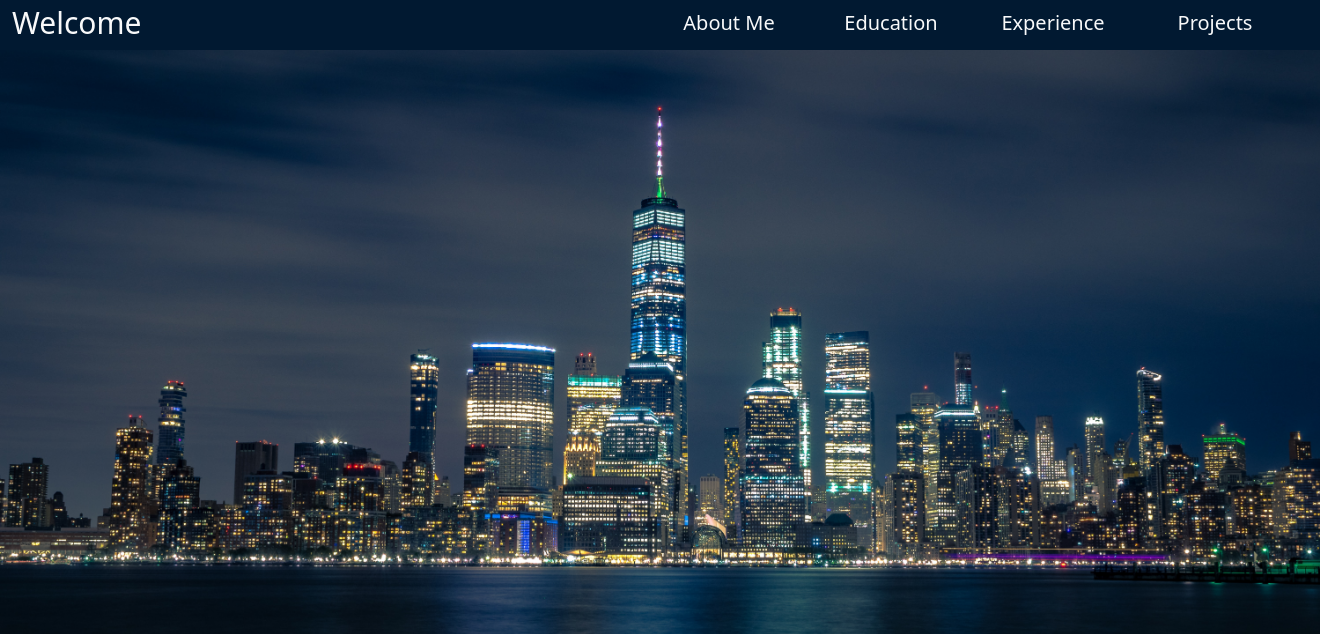
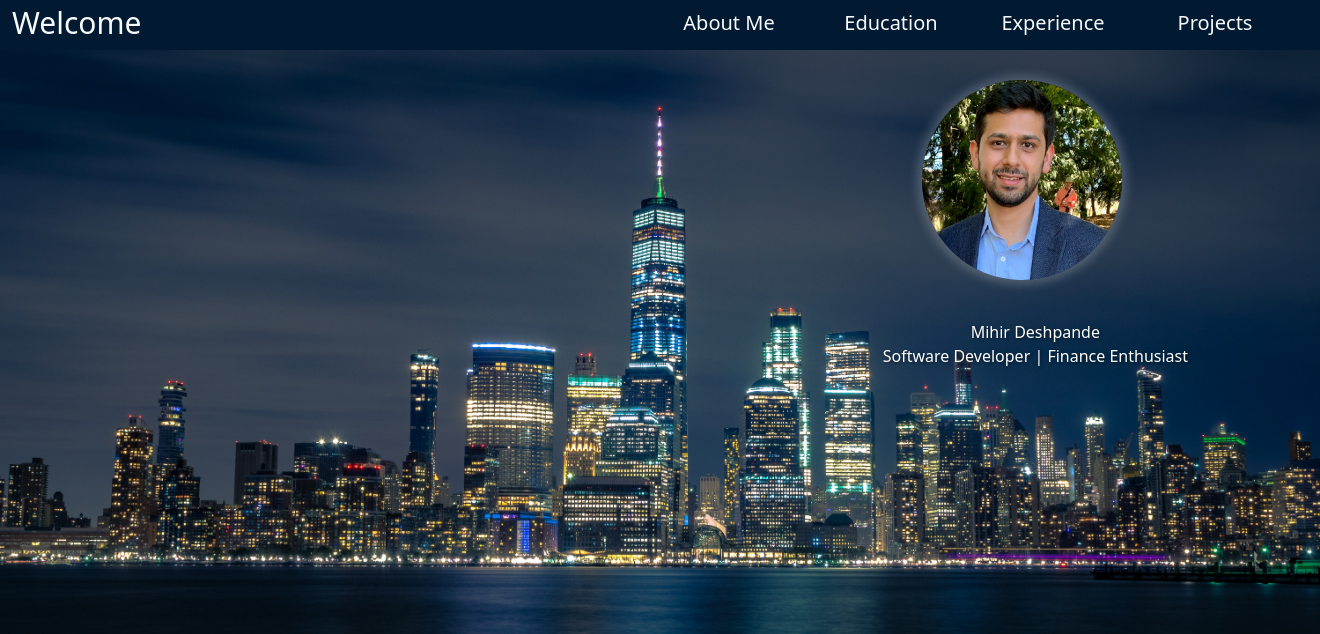
Before and after one commit to mihirdeshpande/mihir-portfolio, a Flask app: page / in a window 1320 px wide. Shown: the top 634 px of the page. Run offline with Flask 3, Linux system fonts and the light colour scheme; some libraries are stand-ins or nearby versions.

Commit message:
Added headshot and description below it

```diff
--- a/static/css/main_style.css
+++ b/static/css/main_style.css
@@ -64,3 +64,34 @@ p {
   align-items: center;
   justify-content: center;
 }
+
+.overlay-text {
+    position: absolute;
+    top: 40%; /* Adjust the position of the text vertically */
+    right: 10%; /* Adjust the position of the text horizontally */
+
+    font-size: 16px; /* Adjust the font size as needed */
+    color: white; /* Adjust the text color */
+    text-shadow: 1px 1px 3px rgba(0, 0, 0, 0.5); /* Optional: Add shadow to the text */
+}
+
+.circularimage {
+    position: absolute;
+    top: 10%; /* Adjust the position of the overlay image vertically */
+    right: 15%; /* Adjust the position of the overlay image horizontally */
+    border-radius: 100px;
+    box-shadow: 0 0 10px 5px rgba(255,255,255,.2);
+    height:200px;
+}
+
+@media (max-width: 768px) {
+            .overlay-text {
+                font-size: 10px; /* Adjust font size for smaller screens */
+                top: 18%;
+                right: 10%;
+            }
+
+            .circularimage {
+              height:40px;
+            }
+        }
--- a/templates/home.html
+++ b/templates/home.html
@@ -34,8 +34,16 @@
   <div style="height:50px; background-color:#011931;"></div>
 
   <!-- Image -->
-  <img src="static/images/nyc1.jpg" class="img-fluid" alt="...">
-
+  <div>
+    <img src="static/images/nyc1.jpg" class="img-fluid" alt="...">
+    <img class="overlay-image circularimage" src="static/images/headshot.jpg" alt="Overlay Image">
+    <div>
+      <p class="overlay-text text-center">
+        Mihir Deshpande <br>
+        Software Developer | Finance Enthusiast
+      </p>
+    </div>
+  </div>
 
   <section id="about" class="section text-center">
     <h2 class="mb-3" style="color:yellow; font-family:cursive;">Hi, I'm Mihir!</h2>
@@ -125,9 +133,20 @@
     </div>
   </section>
 
+
+  <!-- Projects Section -->
   <section id="projects" class="section">
     <h2 class="mb-3" style="color:yellow; font-family:cursive;">Projects</h2>
-    <p>Projects section</p>
+    <div class="row justify-content-center">
+      <h4 class="text-light mb-2 col-5">
+          Sudoku Game
+      </h4>
+      <p class="col">
+        <a href="https://mihirdeshpande.github.io/hello" style="color:dodgerblue; text-decoration:none">Play Here!</a>
+        <a href="https://github.com/mihirdeshpande/React-Native-Sudoku" style="color:dodgerblue; text-decoration:none">Source Code</a>
+      </p>
+
+    </div>
   </section>
 
   <!-- my js files  -->
```
Also changed, not shown: static/images/headshot.jpg (added).
